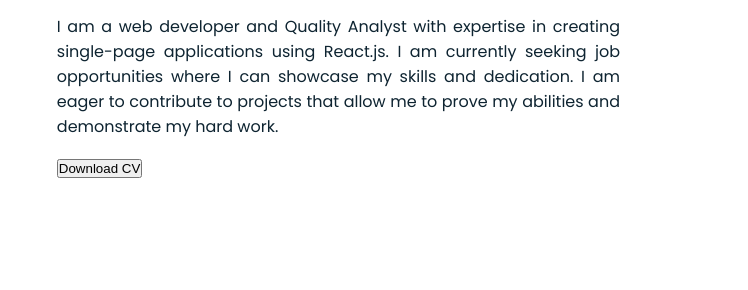
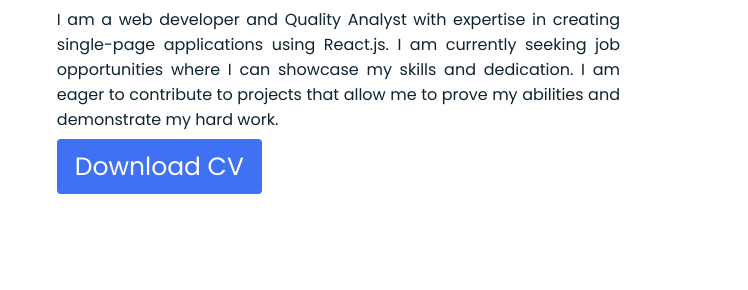
Before and after one commit to raghavanravi6/Portfolio, a plain HTML site: page index.html in a window 1280 px wide. Shown: the part 1096-1386 px from the top of the page, 532-1280 px from the left. Drawn offline with Linux system fonts and the light colour scheme.

Commit message:
Update index.html

```diff
--- a/index.html
+++ b/index.html
@@ -67,7 +67,7 @@
               I am a web developer and Quality Analyst with expertise in creating single-page applications using React.js. I am currently seeking job opportunities where I can showcase my skills and dedication. I am eager to contribute to projects that allow me to prove my abilities and demonstrate my hard work.
             </p>
             <div class="button">
-              <button>Download CV</button>
+               <a  href="/Raghavan Ravi Resume.pdf" download="Raghavan Resume">Download CV</a>
             </div>
           </div>
         </div>
```
